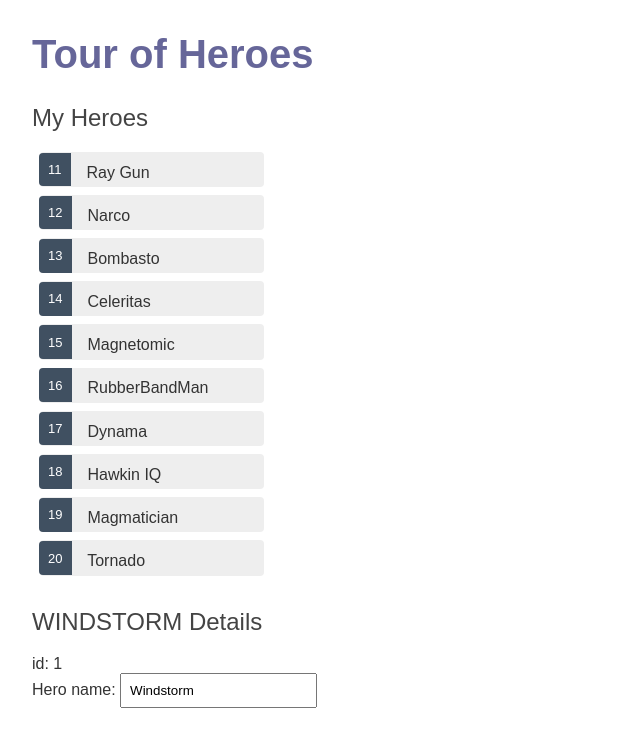
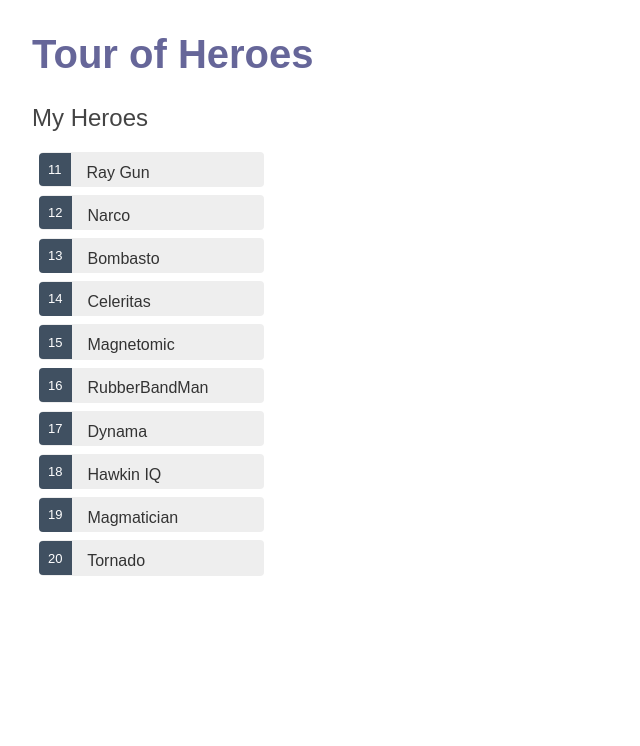
Before and after one commit to dmckoy0776/Tour_Tutorial, an Angular app: page / in a window 1280 px wide. Shown: the top 746 px of the page, without its empty margins (0-640 px from the left). Built offline with nearby package versions, Linux system fonts and the light colour scheme.

Commit message:
fixed html extra hero

```diff
--- a/src/app/heroes/heroes.component.html
+++ b/src/app/heroes/heroes.component.html
@@ -12,15 +12,7 @@
 <h2>{{selectedHero.name | uppercase}} Details</h2>
 <div><span>id: </span>{{selectedHero.id}}</div>
 <div>
-  <label for="hero-name">Hero name: </label>
+  <label for="hero-name"> Hero name: </label>
   <input id="hero-name" [(ngModel)]="selectedHero.name" placeholder="name">
 </div>
 </div>
-
-<h2>{{hero.name | uppercase}} Details</h2>
-<div><span>id: </span>{{hero.id}}</div>
-
-<div>
-  <label for="name">Hero name: </label>
-  <input id="name" [(ngModel)]="hero.name" placeholder="name">
-</div>
--- a/src/app/heroes/heroes.component.ts
+++ b/src/app/heroes/heroes.component.ts
@@ -10,10 +10,7 @@ import { HEROES } from '../mock-heroes'
 
 export class HeroesComponent implements OnInit {
   heroes = HEROES;
-  hero: Hero = {
-    id: 1,
-    name: 'Windstorm'
-  };
+
 
   selectedHero?: Hero;
 onSelect(hero: Hero): void {
```
